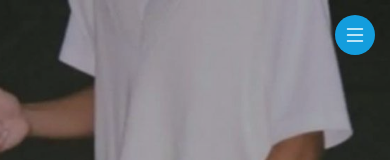
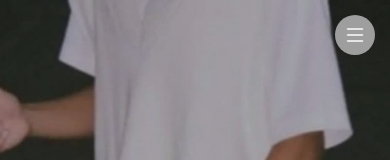
Before and after one commit to websitein/dilshh4d, a plain HTML site: page index.html in a window 390 px wide. Shown: the top 160 px of the page. Drawn offline with nearby package versions, Linux system fonts and the light colour scheme.

Commit message:
Update style.css

```diff
--- a/assets/css/style.css
+++ b/assets/css/style.css
@@ -203,7 +203,7 @@ h6 {
   font-size: 24px;
   transition: all 0.4s;
   outline: none !important;
-  background-color: #149ddd;
+  background-color: #9E9E9E;
   color: #fff;
   width: 40px;
   height: 40px;
```
